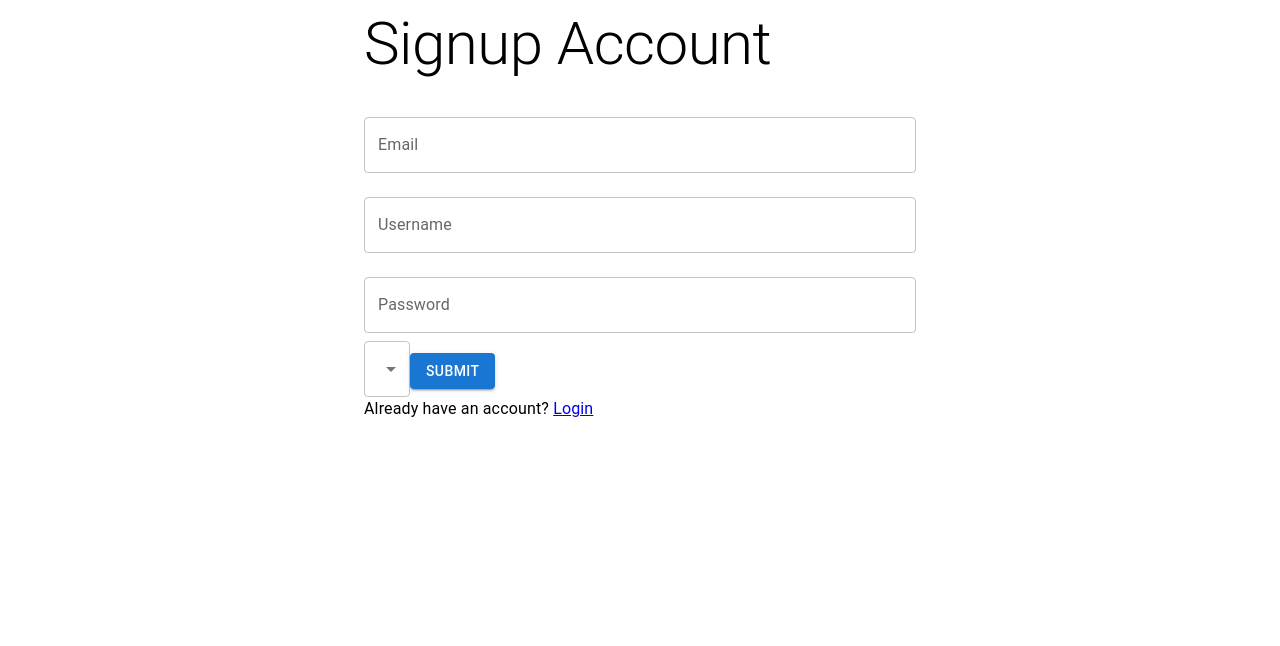
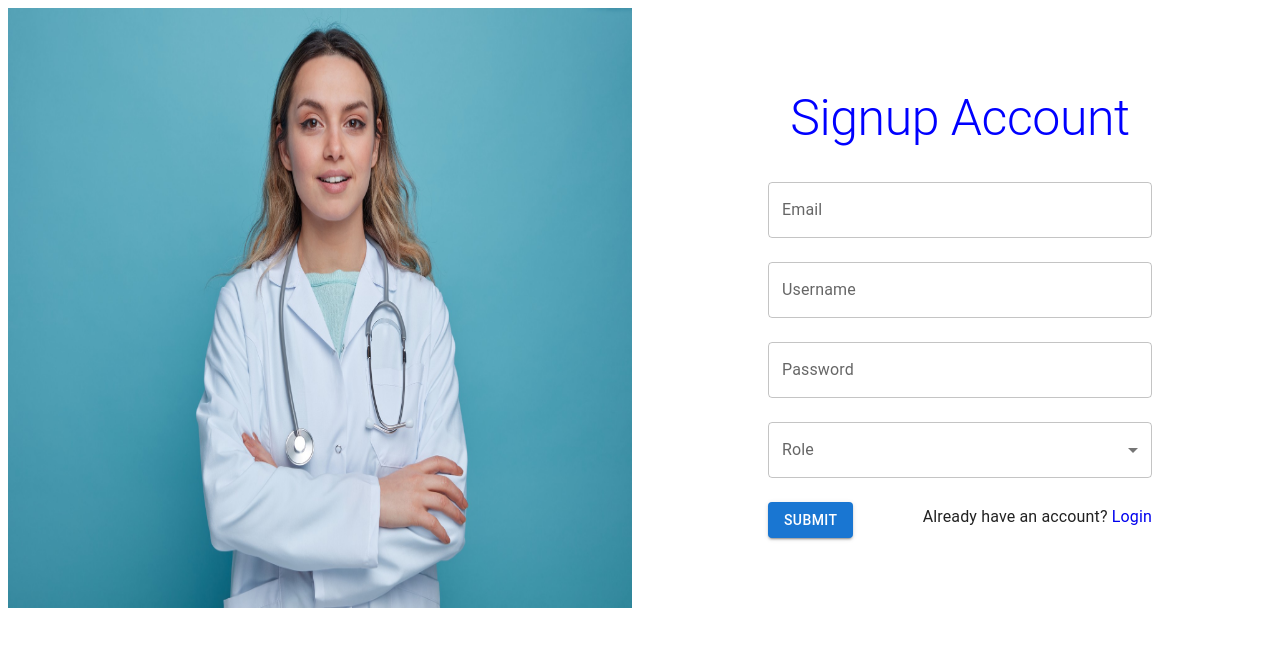
Before and after one commit to IT21810350/medical-center-management-system, a React (Create React App) app in the folder client/: page /signup in a window 1280 px wide. Shown: the top 646 px of the page. Built offline with nearby package versions, Linux system fonts and the light colour scheme.

Commit message:
login and signup modified

```diff
--- a/client/src/views/Login.js
+++ b/client/src/views/Login.js
@@ -1,7 +1,11 @@
 import React, { useState } from "react";
 import { Link, useNavigate } from "react-router-dom";
 import axios from "axios";
-import { Button, Container, TextField, Typography } from "@mui/material";
+import { Button, TextField, Typography, Grid, Box } from "@mui/material";
+import Paper from '@mui/material/Paper';
+import signupimg from '../assets/img/doctor/doctor-profile-img.jpg'
+
+const Item = Paper;
 
 const Login = () => {
 
@@ -88,11 +92,23 @@ const Login = () => {
   };
 
   return (
-    <Container maxWidth="sm">
-      <Typography variant="h2" gutterBottom>
+<Box sx={{ flexGrow: 1 }}>
+      <Grid container spacing={2}>
+        <Grid item xs={6} sx={{ height: '10%' }}>
+          <Item elevation={0}>
+            <img src={signupimg} alt="" style={{ maxWidth: '100%', height: '600px' }} />
+          </Item>
+        </Grid>
+        <Grid item xs={6} sx={{ height: '10%' }}>
+          <Item sx={{ marginY: 20, marginX: 15 }} elevation={0}>
+            <Grid container alignItems="center" justifyContent="center">
+              <Typography variant="h2" gutterBottom style={{ color: 'blue', fontSize: '50px' }}>
                 Login Account
               </Typography>
+            </Grid>
+            <Grid>
               <form onSubmit={handleSubmit}>
+                <Grid>
                   <TextField
                     fullWidth
                     label="Email"
@@ -103,6 +119,9 @@ const Login = () => {
                     margin="normal"
                     variant="outlined"
                   />
+                </Grid>
+
+                <Grid>
                   <TextField
                     fullWidth
                     label="Password"
@@ -114,14 +133,26 @@ const Login = () => {
                     margin="normal"
                     variant="outlined"
                   />
+                </Grid>
+
+                <Grid container justifyContent="space-between" alignItems="center" sx={{ marginY: 1 }}>
+                  <Grid item>
                     <Button type="submit" variant="contained" color="primary">
                       Submit
                     </Button>
+                  </Grid>
+                  <Grid item>
                     <Typography variant="body1" gutterBottom>
-          Don't have an account? <Link to="/signup">Signup</Link>
+                      Don't have an account? <Link to="/signup" style={{ textDecoration: 'none' }}>Sign Up</Link>
                     </Typography>
+                  </Grid>
+                </Grid>
               </form>
-    </Container>
+            </Grid>
+          </Item>
+        </Grid>
+      </Grid>
+    </Box>
   );
 };
 
--- a/client/src/views/Signup.js
+++ b/client/src/views/Signup.js
@@ -1,8 +1,12 @@
 import React, { useState } from "react";
 import { Link, useNavigate } from "react-router-dom";
-import { Button, Container, TextField, Typography,MenuItem } from "@mui/material";
+import { Button, TextField, Typography, MenuItem, FormControl, InputLabel, Grid, Box } from "@mui/material";
+import Paper from '@mui/material/Paper';
 import Select from '@mui/material/Select';
 import axios from "axios";
+import signupimg from '../assets/img/doctor/doctor-profile-img.jpg'
+
+const Item = Paper;
 
 const Signup = () => {
   const navigate = useNavigate();
@@ -94,12 +98,23 @@ const Signup = () => {
   };
 
   return (
-    <Container maxWidth="sm">
-      <Typography variant="h2" gutterBottom>
+    <Box sx={{ flexGrow: 1 }}>
+      <Grid container spacing={2}>
+        <Grid item xs={6} sx={{ height: '10%' }}>
+          <Item elevation={0}>
+            <img src={signupimg} alt="" style={{ maxWidth: '100%', height: '600px' }} />
+          </Item>
+        </Grid>
+        <Grid item xs={6} sx={{ height: '10%' }}>
+          <Item sx={{ marginY: 10, marginX: 15 }} elevation={0}>
+            <Grid container alignItems="center" justifyContent="center">
+              <Typography variant="h2" gutterBottom style={{ color: 'blue', fontSize: '50px' }}>
                 Signup Account
               </Typography>
+            </Grid>
+            <Grid>
               <form onSubmit={handleSubmit}>
-
+                <Grid>
                   <TextField
                     fullWidth
                     label="Email"
@@ -110,7 +125,9 @@ const Signup = () => {
                     margin="normal"
                     variant="outlined"
                   />
+                </Grid>
 
+                <Grid>
                   <TextField
                     fullWidth
                     label="Username"
@@ -121,7 +138,9 @@ const Signup = () => {
                     margin="normal"
                     variant="outlined"
                   />
+                </Grid>
 
+                <Grid>
                   <TextField
                     fullWidth
                     label="Password"
@@ -133,9 +152,13 @@ const Signup = () => {
                     margin="normal"
                     variant="outlined"
                   />
+                </Grid>
 
+                <Grid>
+                  <FormControl fullWidth sx={{ marginY: 2 }}>
+                    <InputLabel id="user-role">Role</InputLabel>
                     <Select
-          labelId="demo-simple-select-label"
+                      labelId="user-role"
                       id="demo-simple-select"
                       name="role"
                       value={role}
@@ -151,15 +174,27 @@ const Signup = () => {
                       <MenuItem value={"supplierManager"}>Supplier</MenuItem>
                       <MenuItem value={"hr"}>Human Resource manager</MenuItem>
                     </Select>
+                  </FormControl>
+                </Grid>
 
+                <Grid container justifyContent="space-between" alignItems="center" sx={{ marginY: 1 }}>
+                  <Grid item>
                     <Button type="submit" variant="contained" color="primary">
                       Submit
                     </Button>
+                  </Grid>
+                  <Grid item>
                     <Typography variant="body1" gutterBottom>
-          Already have an account? <Link to="/login">Login</Link>
+                      Already have an account? <Link to="/login" style={{ textDecoration: 'none' }}>Login</Link>
                     </Typography>
+                  </Grid>
+                </Grid>
               </form>
-    </Container>
+            </Grid>
+          </Item>
+        </Grid>
+      </Grid>
+    </Box>
   );
 };
 
```
Lines whose indentation alone changed are shown as unchanged.
